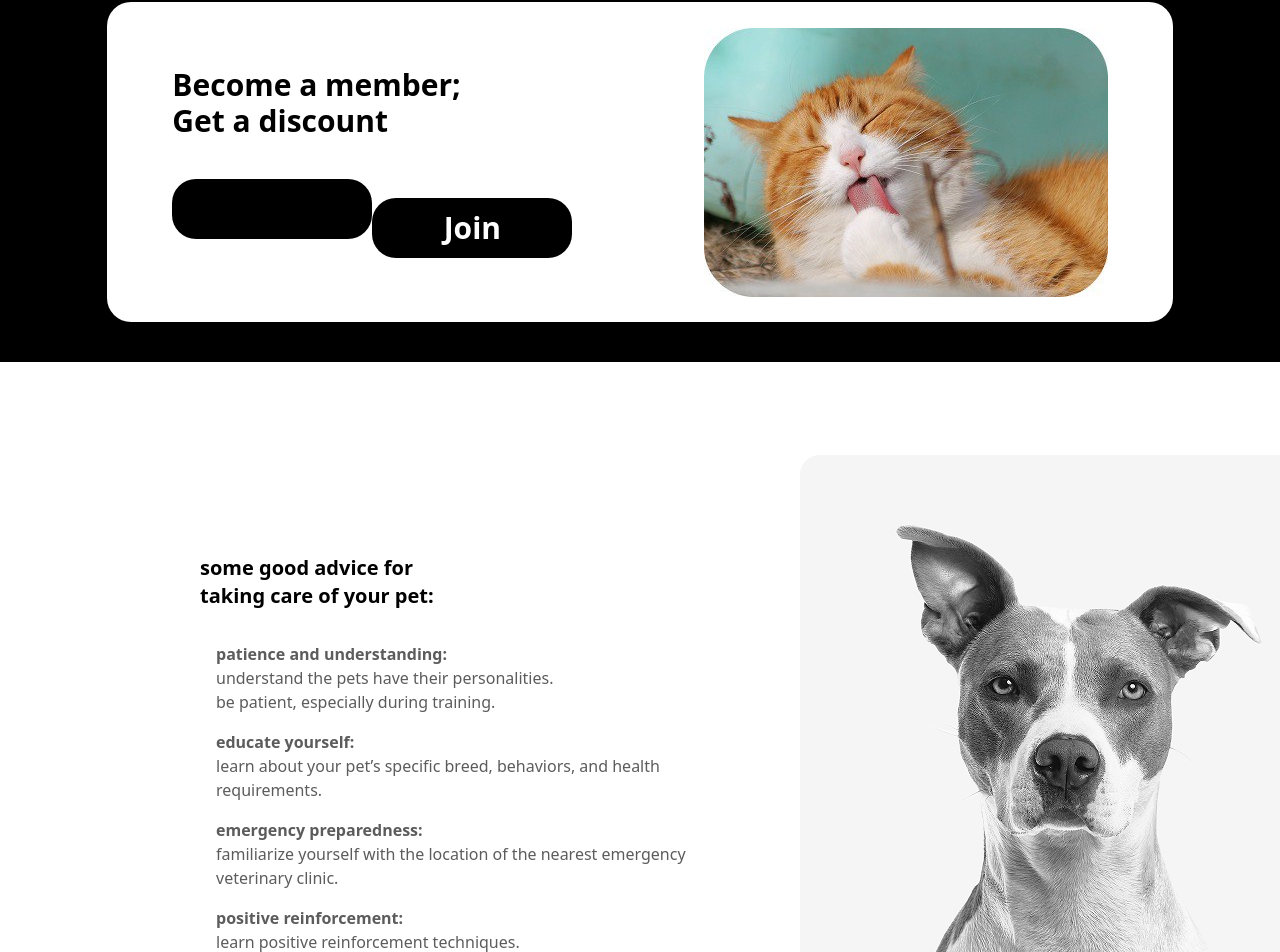
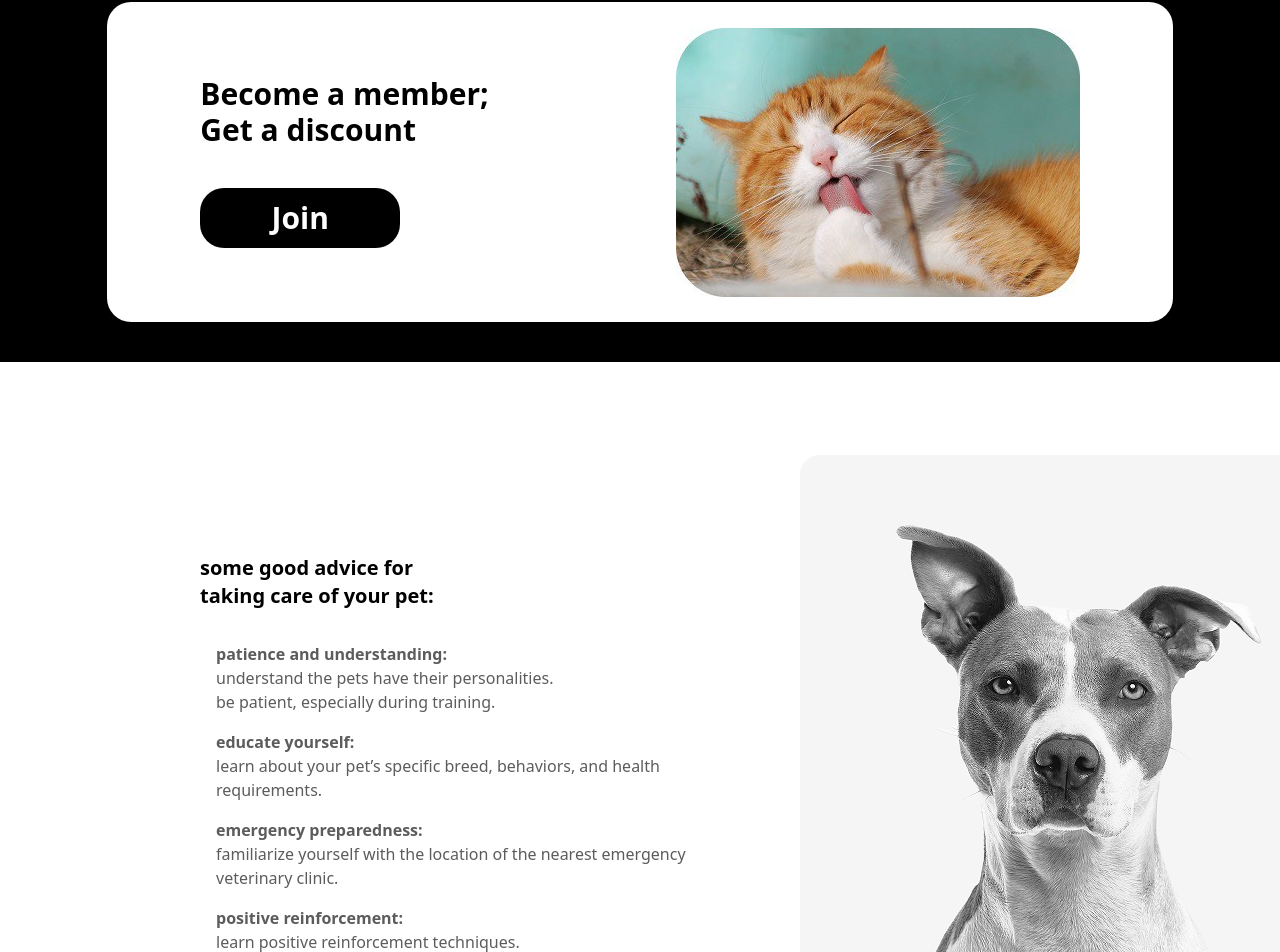
Before and after one commit to abjukm/animalsShop, a React (Vite) app: page / in a window 1280 px wide. Shown: the part 753-1705 px from the top of the page. Built offline with nearby package versions, Linux system fonts and the light colour scheme.

Commit message:
animaited

```diff
--- a/src/components/Main.jsx
+++ b/src/components/Main.jsx
@@ -22,10 +22,8 @@ function Main() {
                   Get a discount{" "}
                 </p>
               </div>
-              <button className="text-3xl font-bold mt-10 text-white bg-black rounded-3xl h-15 w-50 transition-transform transform hover:scale-105 hover:bg-gray-800 ">
-              </button>
               <button
-                className="text-3xl font-bold mt-10 text-white bg-black rounded-3xl h-15 w-50"
+                className="text-3xl font-bold mt-10 text-white bg-black rounded-3xl h-15 w-50 transition-transform transform hover:scale-105 hover:bg-gray-800"
                 onClick={() => handleCardClick("/registr")}
               >
                 Join
```
